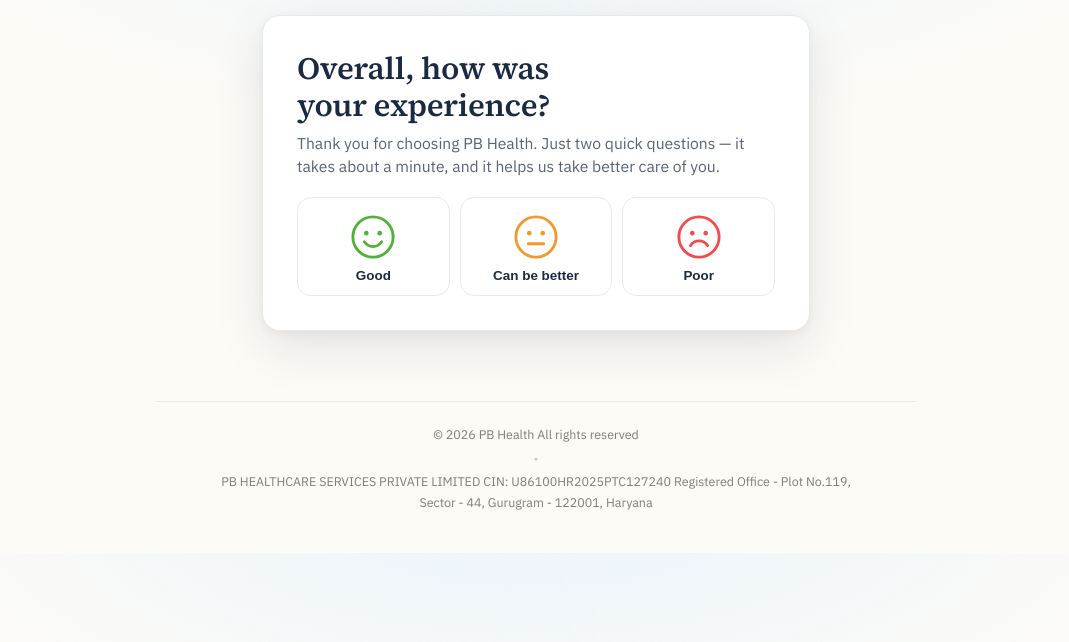
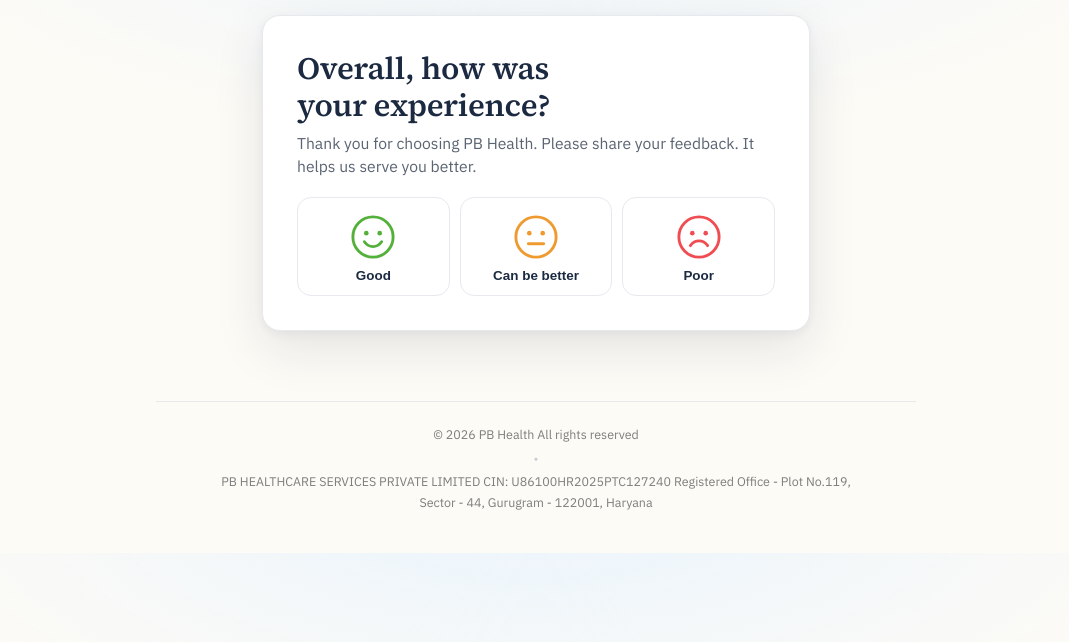
Before and after one commit to sukhiT96/pb-pulse-feedback, a plain HTML site: page index.html in a window 1280 px wide. Shown: the part 70-712 px from the top of the page, without its empty margins (104-1173 px from the left). Drawn offline with Linux system fonts and the light colour scheme.

Commit message:
Update intro line copy
Co-Authored-By: Claude Opus 4.8 <noreply@anthropic.com>

```diff
--- a/index.html
+++ b/index.html
@@ -246,7 +246,7 @@
   <!-- ======== FORM ======== -->
   <section class="card" id="formCard">
     <h1 class="q">Overall, how was your experience?</h1>
-    <p class="lede">Thank you for choosing PB Health. Just two quick questions — it takes about a minute, and it helps us take better care of you.</p>
+    <p class="lede">Thank you for choosing PB Health. Please share your feedback. It helps us serve you better.</p>
 
     <div class="faces" id="faces" data-chosen="0" role="group" aria-label="Rate your experience">
       <button type="button" class="face" data-score="3" aria-pressed="false" style="--c:var(--good)">
```
